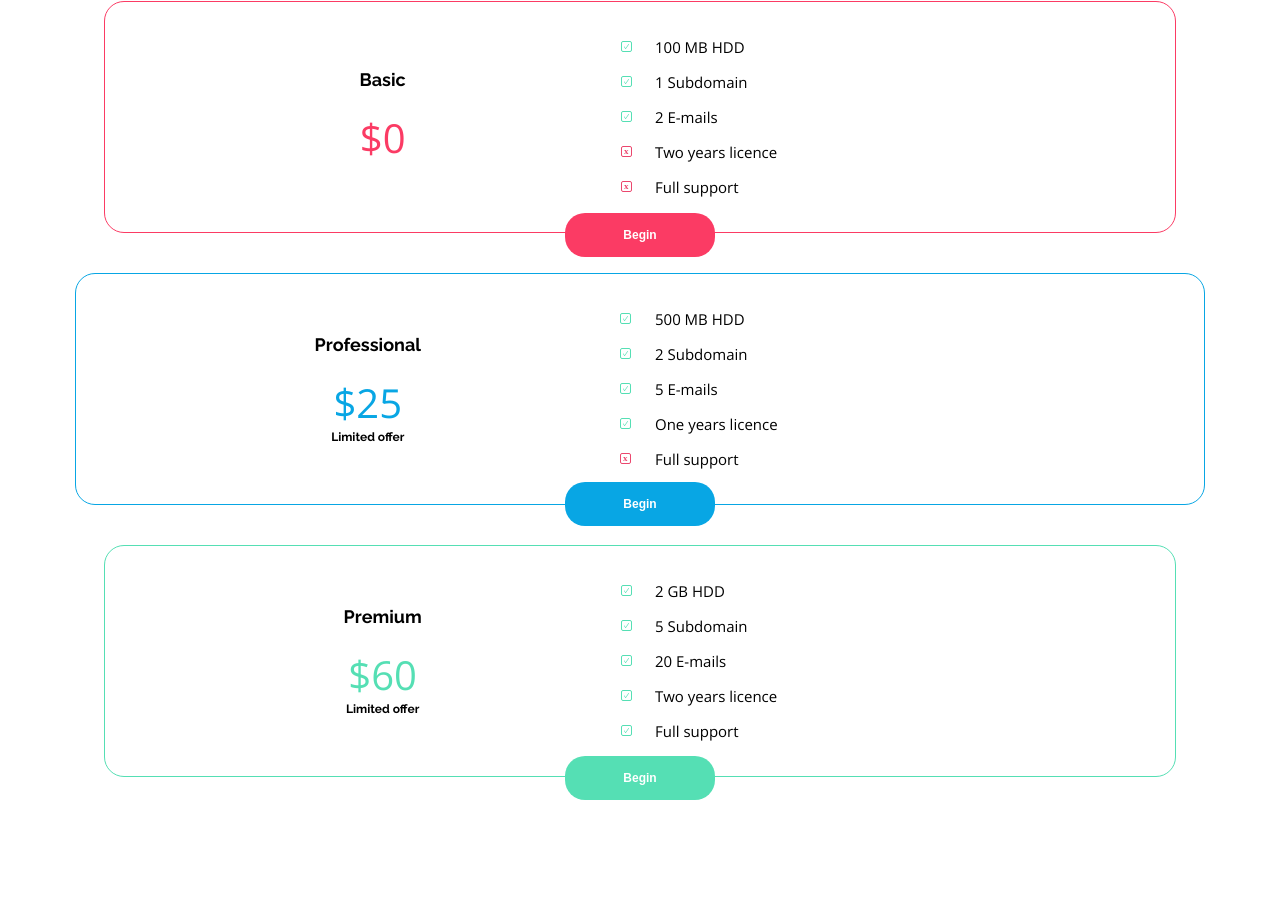
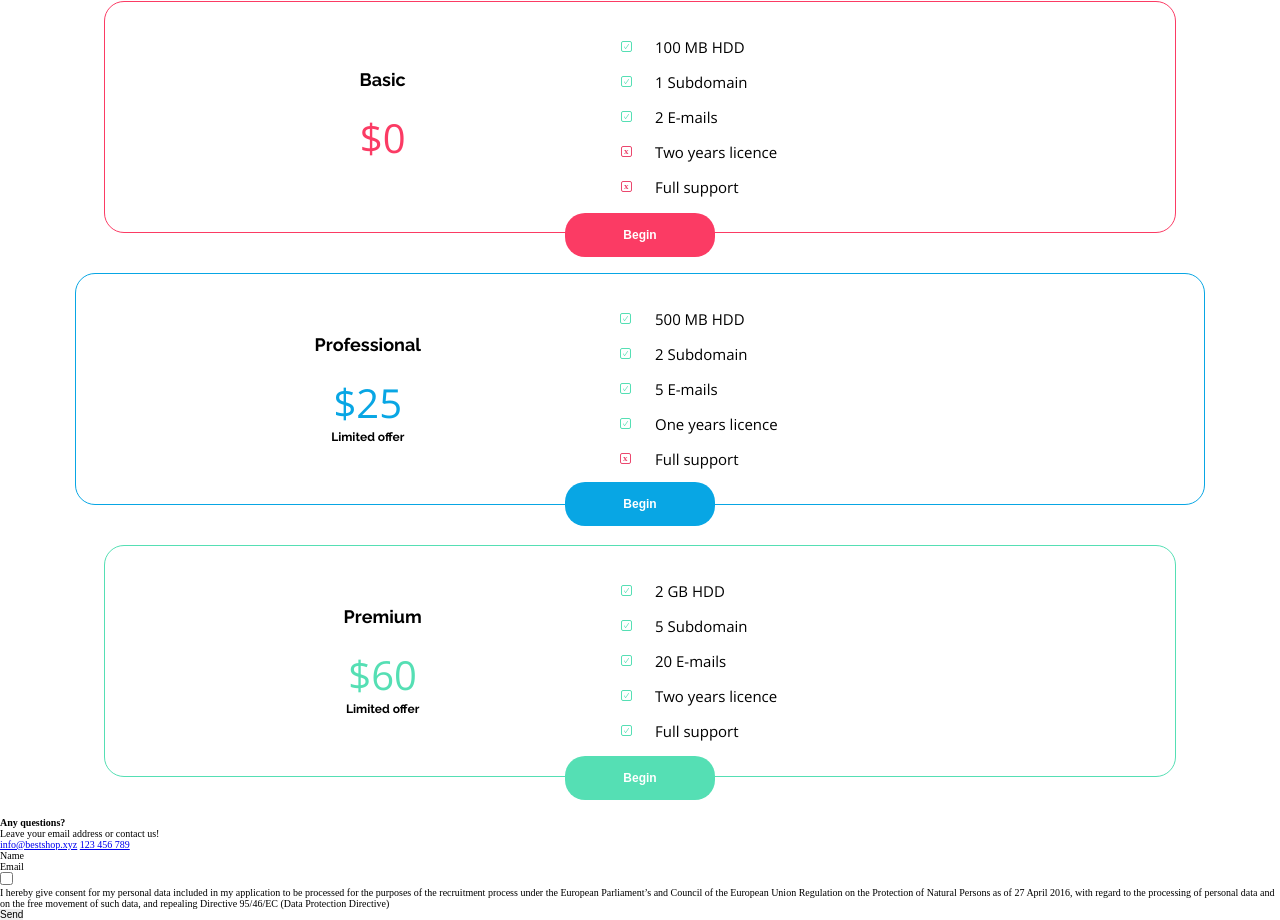
Before and after one commit to kamil079/First_RWD_WebSite, a website: page bestShopRWD/index.html in a window 1280 px wide. Shown: the part 2799-3719 px from the top of the page. Before the commit the page ends 3616 px from the top, so only its background shows below. Drawn offline with nearby package versions, Linux system fonts and the light colour scheme.

Commit message:
draft of contact area done with google help :)

```diff
--- a/bestShopRWD/index.html
+++ b/bestShopRWD/index.html
@@ -129,5 +129,42 @@
                 </div>
             </div>
         </section>
+        <section class="contact">
+            <div class="contact_container">
+                <h3 class="contact_title">Any questions?</h3>
+                <p class="contact_txt">Leave your email address or contact us!</p>
+                <a href="mailto:info@bestshop.xyz" class="best_shop_email">info@bestshop.xyz</a>
+                <a href="tel:123 456 789" class="best_shop_nr">123 456 789</a>
+                <form action="" class="contact_form">
+                    <div class="name_info">
+                        <label for="name" class="label_name">Name</label>
+                        <input type="text" class="input_name" id="name">
+                    </div>
+                    <div class="email_info">
+                        <label for="email" class="label_email">Email</label>
+                        <input type="email" class="input_email" id="email">
+                    </div>
+                    <div class="consent_area">
+                        <label class="form_checkbox">
+                            <input type="checkbox">
+                            <span class="checkbox"></span>
+                            <p class="consent_txt">
+                                I hereby give consent for my personal data
+                                included in my application to be processed
+                                for the purposes of the recruitment process
+                                under the European Parliament’s and Council
+                                of the European Union Regulation on the
+                                Protection of Natural Persons as of 27 April
+                                2016, with regard to the processing of
+                                personal data and on the free movement of
+                                such data, and repealing Directive 95/46/EC
+                                (Data Protection Directive)
+                            </p>
+                        </label>
+                    </div>
+                    <button type='submit' class="btn_consent_send">Send</button>
+                </form>
+            </div>
+        </section>
     </body>
 </html>
```
